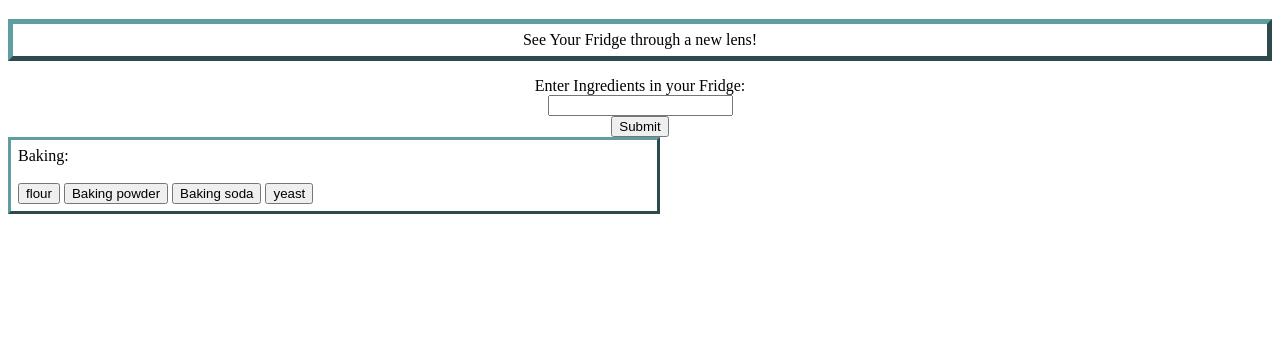
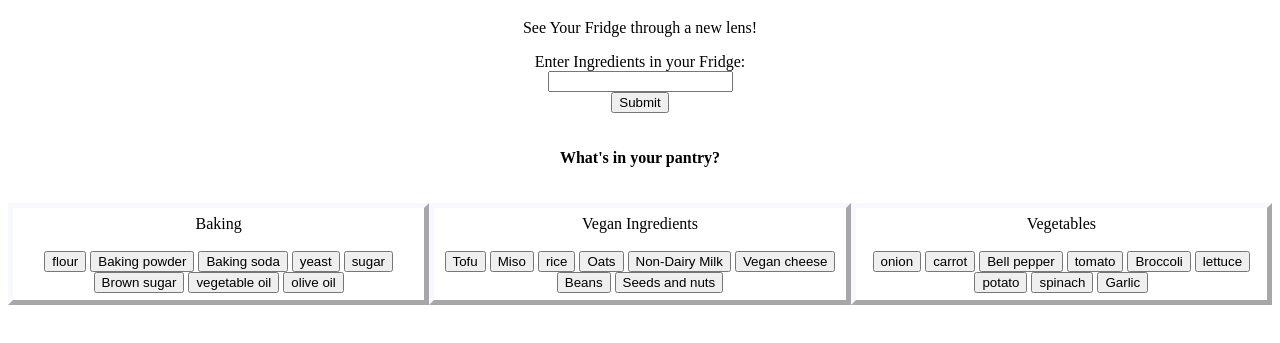
Before and after one commit to MaeFlaherty/Recify, a plain HTML site: page Recify/index.html in a window 1280 px wide. Shown: the part 61-404 px from the top of the page. Drawn offline with Linux system fonts and the light colour scheme.

Commit message:
Worked more on css

```diff
--- a/Recify/index.html
+++ b/Recify/index.html
@@ -21,12 +21,46 @@
 			<button type ="button" onclick = "valid();">Submit</button>
 		</form>
 
+		<br></br>
+
+	<b><center>What's in your pantry?</center></b> <br></br>
+	<div id="boxes">
 		<div id = "bake-box">
-		Baking:<br> </br>
+			Baking  <br> </br>
 			<button type ="button" onclick = "valid();">flour</button>
 			<button type ="button" onclick = "valid();">Baking powder</button>
 			<button type ="button" onclick = "valid();">Baking soda</button>
 			<button type ="button" onclick = "valid();">yeast</button>
+			<button type ="button" onclick = "valid();">sugar</button>
+			<button type ="button" onclick = "valid();">Brown sugar</button>
+			<button type ="button" onclick = "valid();">vegetable oil</button>
+			<button type ="button" onclick = "valid();">olive oil </button>
+		</div>
+	    <br></br>
+		<div id = "vegan-box">
+			Vegan Ingredients <br> </br>
+			<button type ="button" onclick = "valid();">Tofu</button>
+			<button type ="button" onclick = "valid();">Miso</button>
+			<button type ="button" onclick = "valid();">rice</button>
+			<button type ="button" onclick = "valid();">Oats</button>
+			<button type ="button" onclick = "valid();">Non-Dairy Milk</button>
+			<button type ="button" onclick = "valid();">Vegan cheese</button>
+			<button type ="button" onclick = "valid();">Beans</button>
+			<button type ="button" onclick = "valid();">Seeds and nuts </button>
+		</div>
+		<br></br>
+		<div id = "vegetables-box">
+			Vegetables<br> </br>
+			<button type ="button" onclick = "valid();">onion</button>
+			<button type ="button" onclick = "valid();">carrot</button>
+			<button type ="button" onclick = "valid();">Bell pepper </button>
+			<button type ="button" onclick = "valid();">tomato</button>
+			<button type ="button" onclick = "valid();">Broccoli</button>
+			<button type ="button" onclick = "valid();">lettuce</button>
+			<button type ="button" onclick = "valid();">potato</button>
+			<button type ="button" onclick = "valid();">spinach</button>
+			<button type ="button" onclick = "valid();">Garlic</button>
+		</div>
 	</div>
 
 	<section class="header">
--- a/Recify/main.css
+++ b/Recify/main.css
@@ -5,21 +5,11 @@
 h1{
      text-align: center;
 }
+
 p{
-    border-style: outset;
-    border-width: 5px;
-    border-color: cadetblue;
-    padding: 7px;
     text-align: center;
 }
-p{
-    border-style: outset;
-    border-width: 5px;
-    border-color: cadetblue;
-    padding: 7px;
-    text-align: center;
 
-}
 form{
     text-align: center;
 }
@@ -37,13 +27,44 @@ form{
 #body{
     background-image: url("image/bread 1.jpeg");
  }
-#bake-box{
-    border-style: outset;
-    border-width: 3px;
-    border-color: cadetblue;
-    padding: 7px;
-    text-align: left;
-    width: 50%;
-    justify-content: center;
+#boxes{
+    display: flex;
+    flex-grow: 3;
+    display: flex;
+    flex-direction: row;
+}
+    #bake-box {
+                border-style: outset;
+                border-width: 5px;
+                border-color: ghostwhite;
+                padding: 7px;
+                width: 40%;
+                text-align: center;
 
+        }
+    #vegan-box {
+                border-style: outset;
+                border-width: 5px;
+                border-color: ghostwhite;
+                padding: 7px;
+                width: 40%;
+                text-align: center;
+
+
+
+        }
+    #vegetables-box {
+                border-style: outset;
+                border-width: 5px;
+                border-color: ghostwhite;
+                padding: 7px;
+                text-align: center;
+                width: 40%;
+
+
+        }
+
+
+b{
+    text-align: center;
 }
```
Lines whose indentation alone changed are shown as unchanged.
